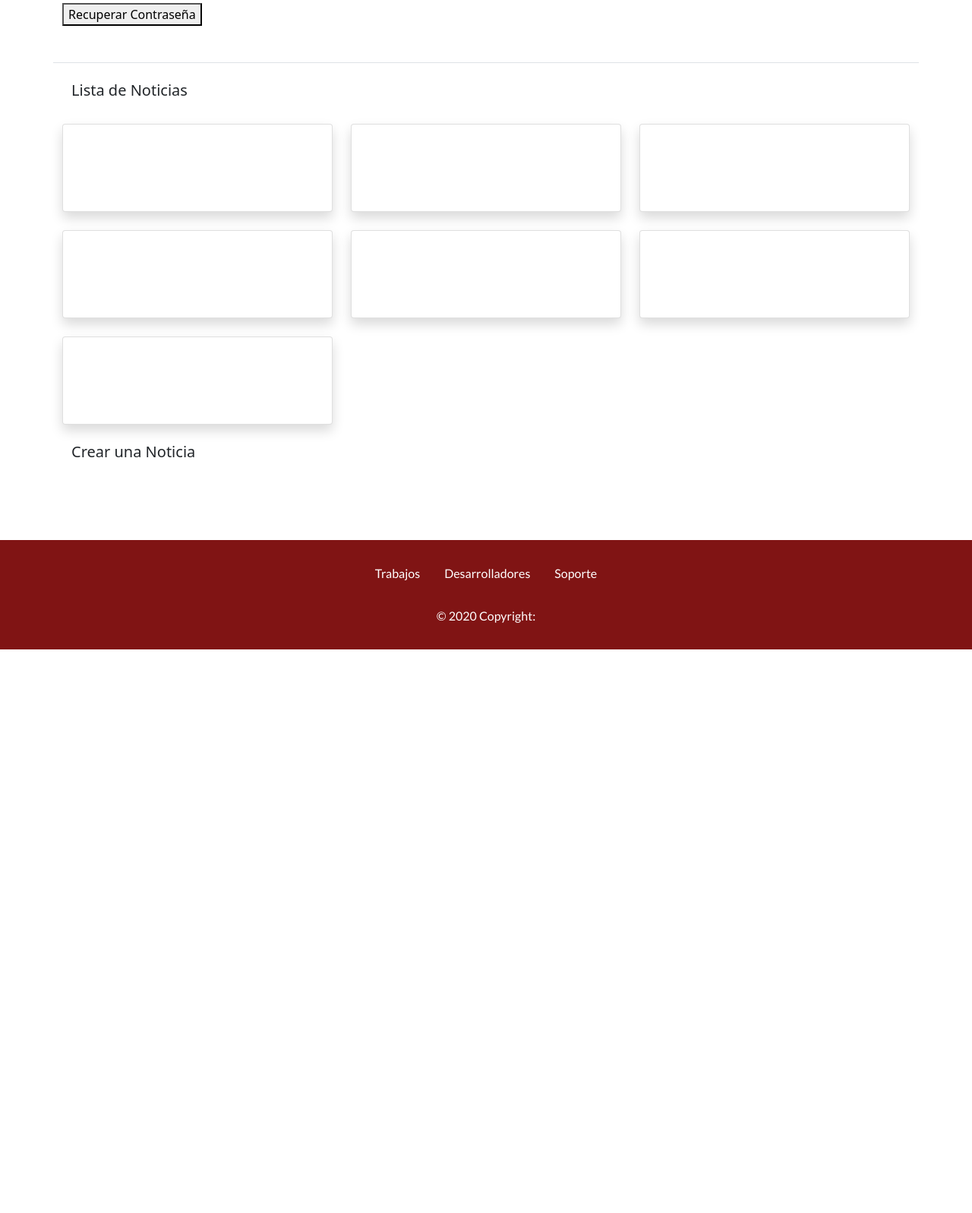
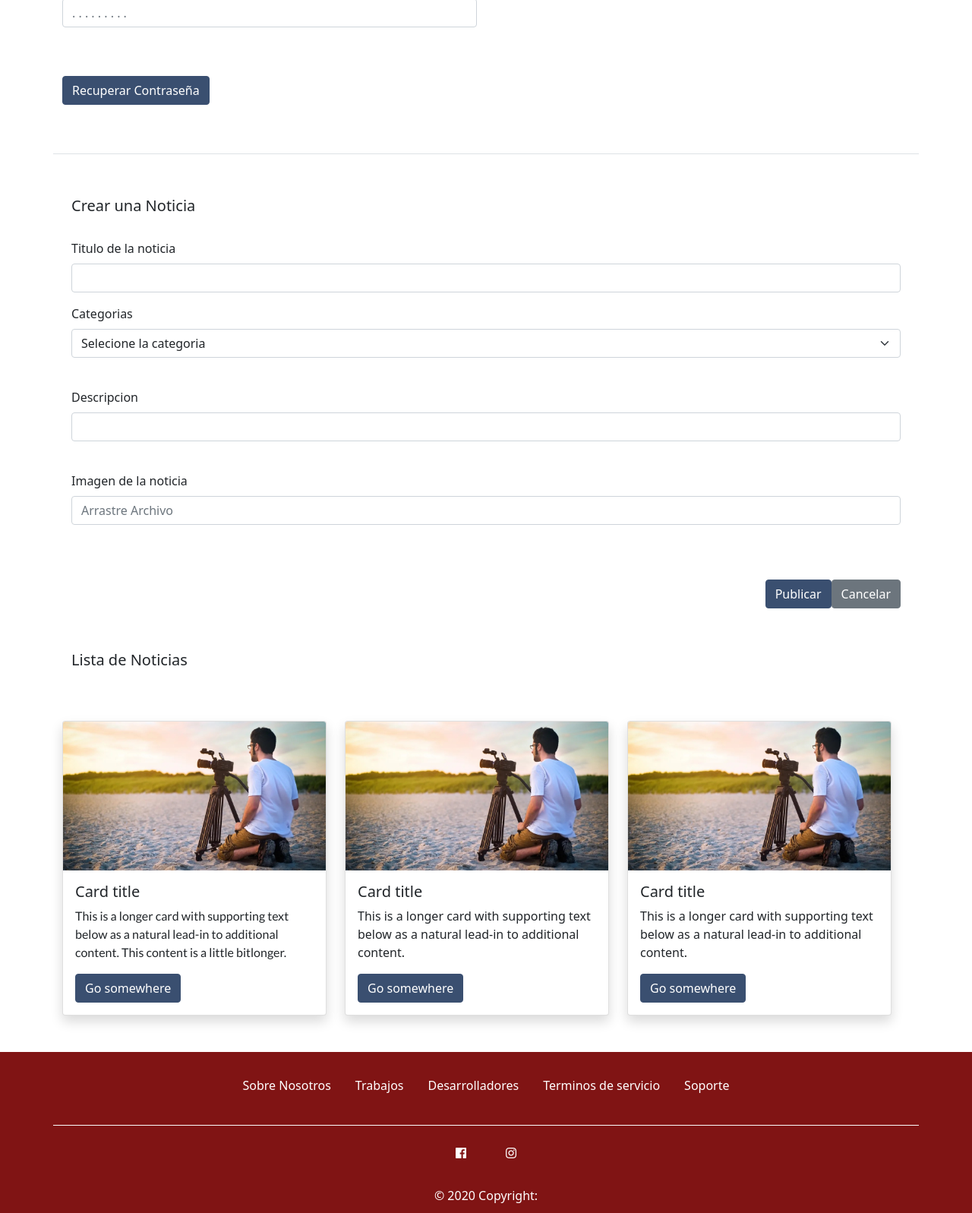
Before and after one commit to Cubero353/ProyectoNoticias, a website: page admin.html in a window 1280 px wide. Shown: the part 320-1917 px from the top of the page at 76% size. Before the commit the page ends 1175 px from the top, so only its background shows below. Drawn offline with nearby package versions, Linux system fonts and the light colour scheme.

Commit message:
cambios en admin

```diff
--- a/admin.html
+++ b/admin.html
@@ -28,43 +28,54 @@
 
 
 <body>
+    <div class="container-fluid">
+        <!-- Nav -->
+        <div class="row">
 
-    <!-- Nav -->
-    <div class="row">
+            <nav class="nav-1  navbar navbar-expand-lg navbar-light">
 
-        <nav class="nav-1  navbar navbar-expand-lg navbar-light">
+                <div class="m-4 container-fluid">
 
-            <div class="m-4 container-fluid">
+                    <a class="title-f navbar-brand text-white" href="#">EL ESPARTANO</a>
 
-                <a class="title-f navbar-brand text-white" href="index.html">EL ESPARTANO</a>
+                    <button class="navbar-toggler" type="button" data-bs-toggle="collapse" data-bs-target="#navbarSupportedContent" aria-controls="navbarSupportedContent" aria-expanded="false" aria-label="Toggle navigation">
 
-                <button class="navbar-toggler" type="button" data-bs-toggle="collapse" data-bs-target="#navbarSupportedContent" aria-controls="navbarSupportedContent" aria-expanded="false" aria-label="Toggle navigation">
-                    <span class="navbar-toggler-icon"></span>
-                </button>
+                        <span class="navbar-toggler-icon"></span>
 
-                <div class="collapse navbar-collapse" id="navbarSupportedContent">
+                    </button>
 
-                    <ul class="navbar-nav mb-lg-0">
+                    <div class="collapse navbar-collapse" id="navbarSupportedContent">
 
-                        <li class="  nav-item">
+                        <ul class="navbar-nav me-auto mb-2 mb-lg-0">
 
-                            <a class="nav-link active text-white nav-f" aria-current="page" href="index.html">Cerrar Sesión</a>
+                            <li class="nav-item">
 
-                        </li>
+                                <a class="nav-link active text-white" aria-current="page" href="#">Contacto</a>
 
-                    </ul>
+                            </li>
+
+                        </ul>
+
+                        <ul class="navbar-nav mb-lg-0">
+
+                            <li class="  nav-item">
+
+                                <a class="nav-link active text-white" aria-current="page" href="#">Cerrar secion</a>
+
+                            </li>
+
+                        </ul>
+
+                    </div>
 
                 </div>
 
-            </div>
+            </nav>
 
-        </nav>
+        </div>
+        <!-- Fin del Nav -->
 
-    </div>
-    <!-- Fin del Nav -->
-
-    <!-- Ingreso de administrador al sistema -->
-
+        <!-- Info.administrador -->
         <main class="container pb-5 border-bottom">
 
             <div class="row">
@@ -72,189 +83,127 @@
                 <div class="col">
 
                     <form>
+
                         <div class="mb-3 pt-5">
 
-                            <fieldset disabled>
-                                <label for="disabledTextInput" class="form-label nav-f">Nombre de la Cuenta</label>
-                                <input type="text" class="form-control" id="disabledTextInput"  placeholder="Ejemplo: Mauricio Rojas">
-                            </fieldset>
+                                <label for="disabledTextInput" class="form-label nav-f">Nombre de cuenta</label>
+                                <input type="text" class="form-control" id="disabledTextInput"  placeholder="Ejemplo: Pablo Mora">
 
                         </div>
 
-                        <div class="mb-3">
+                        <div class="mb-3 pt-5">
 
                             <label for="exampleInputPassword1" class="form-label nav-f" >Contraseña</label>
                             <input type="password" class="form-control" id="exampleInputPassword1"  placeholder=". . . . . . . . . ">
 
                         </div>
 
-                            <button type="submit" class="btn-card-f">Recuperar Contraseña</button>
+                        <div class="mb-3 pt-5">
+
+                            <button type="submit" class="btn btn-primary">Recuperar Contraseña</button>
+
+                        </div>
 
                     </form>
 
                 </div>
 
-                    <div class="col d-flex align-items-start justify-content-center">
-                    <img class="w-65 mt-5 border" src="./imgs/1468621304_870578_1468621692_noticia_normal.jpg" alt=".">
+                <div class="col d-flex pt-5 float-left">
+
+                    <img class="w-65 h-50" src="./imgs/02.jfif" alt=".">
 
                 </div>
 
             </div>
 
         </main>
-    <!-- Fin del Ingreso de administrador al sistema -->
+        <!-- Fin de la Info.administrador -->
+    </div>
+
+    <!-- Crear una nueva noticia -->
+    <div class="row">
+
+        <div class="col">
+
+            <div class="container pt-5">
+                <h5 class="nab-f-2 navbar text-dark"> Crear una Noticia </h5>
+            </div>
+
+        </div>
+
+        <!-- Nueva noticia -->
+        <form>
+
+                <!-- Título -->
+                <div class="text-dark container pt-3">
+
+                    <label for="titleNews" class="form-label"> Titulo de la noticia </label>
+
+                    <input type="text" class="form-control" id="titleNews">
+
+                </div>
+                <!-- Fin del Título -->
+
+                <!-- Categories -->
+                <div class="text-dark mb-4 container pt-3">
+
+                    <label for="categories" class="form-label"> Categorias </label>
+
+                    <select class="form-select" aria-label="Default select example">
+
+                        <option selected> Selecione la categoria</option>
+
+                        <option value="1"> Ciencia y tecnologia </option>
+                        <option value="2"> Deporte </option>
+                        <option value="3"> Entretenimiento </option>
+                        <option value="4"> Salud </option>
+
+                    </select>
+
+                </div>
+                <!-- Fin de las Categories -->
+
+                <!-- Description -->
+                <div class="text-dark mb-4 container pt-3">
+
+                    <label for="description" class="form-label"> Descripcion </label>
+
+                    <input type="text" class="form-control" id="description" />
+
+                </div>
+                <!-- Fin de la Description -->
+
+                <!-- Image -->
+                <div class="text-dark mb-4 container pt-3">
+
+                    <label for="image" class="form-label"> Imagen de la noticia </label>
+
+                    <input type="text" class="form-control" id="image" placeholder="Arrastre Archivo"/>
+
+                </div>
+                <!-- Fin de Image -->
+
+                <div class="container pt-5 ">
+
+                    <button type="submit" class="btn btn-secondary btn-block" style="float: right;"> Cancelar </button>
+
+                    <button type="submit" class="btn btn-primary btn-block" style="float: right;" data-bs-dismiss="modal"> Publicar </button>
+
+                </div>
+
+        </form>
+        <!-- Fin Nueva noticia -->
+
+    </div>
+    <!-- Fin de Crear una nueva noticia -->
 
     <!-- Lista de Noticias -->
     <div class="row">
 
         <div class="col">
 
-            <div class="container pt-3">
+            <div class="container pt-5">
                 <h5 class="nab-f-2 navbar text-dark">Lista de Noticias</h5>
-            </div>
-
-        </div>
-
-    </div>
-    <!-- Fin de la Lista de Noticias -->
-
-    <!-- Categories de la Lista -->
-    <div class="container">
-        <div class="pt-3 row row-cols-1 row-cols-md-3 g-4">
-
-            <div>
-
-                <button class="btn-outline-primary card shadow category-card img-dep" data-bs-toggle="button" autocomplete="off" aria-pressed="true">
-
-                    <div class="card-body text-white">
-
-                        <h5 class="card-title nab-f-2">Deporte</h5>
-                        <p class="card-text card-d-f">
-                            Noticias relacionadas al mundo del fútbol y otros deportes.
-                        </p>
-
-                    </div>
-
-                </button>
-
-            </div>
-
-            <div>
-
-                <button class="btn-outline-primary card shadow category-card img-ent" data-bs-toggle="button" autocomplete="off" aria-pressed="true">
-
-                    <div class="card-body text-white">
-
-                        <h5 class="card-title nab-f-2">Entretenimiento</h5>
-                        <p class="card-text card-d-f">
-                            Noticias relacionadas al cine, la televisión y la música.
-                        </p>
-
-                    </div>
-
-                </button>
-
-            </div>
-
-            <div>
-
-                <button class="btn-outline-secondary card shadow category-card img-fin" data-bs-toggle="button" aria-pressed="off">
-
-                    <div class="card-body text-white">
-
-                        <h5 class="card-title nab-f-2">Finanzas</h5>
-                        <p class="card-text card-d-f">
-                            Noticias en relación a movimientos de moneda y la bolsa.
-                        </p>
-
-                    </div>
-
-                </button>
-
-            </div>
-
-            <div>
-
-                <button class="btn-outline-secondary card shadow category-card img-pol" data-bs-toggle="button" aria-pressed="off">
-
-                    <div class="card-body text-white">
-
-                        <h5 class="card-title nab-f-2">Política</h5>
-                        <p class="card-text card-d-f">
-                            Noticias relacionadas al gobierno y movimientos políticos.
-                        </p>
-
-                    </div>
-
-                </button>
-
-            </div>
-
-            <div>
-
-                <button class="btn-outline-primary card shadow category-card img-sal" data-bs-toggle="button" autocomplete="off" aria-pressed="true">
-
-                    <div class="card-body text-white">
-
-                        <h5 class="card-title nab-f-2">Salud</h5>
-                        <p class="card-text card-d-f">
-                            Noticias relacionadas a la salud y la medicina.
-                        </p>
-
-                    </div>
-
-                </button>
-
-            </div>
-
-            <div>
-
-                <button class="btn-outline-primary card shadow category-card img-tec" data-bs-toggle="button" autocomplete="off" aria-pressed="true">
-
-                    <div class="card-body text-white">
-
-                        <h5 class="card-title nab-f-2">Tecnología</h5>
-                        <p class="card-text card-d-f">
-                            Noticias relacionadas a novedades teconológicas.
-                        </p>
-
-                    </div>
-
-                </button>
-
-            </div>
-
-            <div>
-
-                <button class="btn-outline-secondary card shadow category-card img-via" data-bs-toggle="button" aria-pressed="off">
-
-                    <div class="card-body text-white">
-
-                        <h5 class="card-title nab-f-2">Viajes</h5>
-                        <p class="card-text card-d-f">
-                            Noticias relacionadas al turismo y el extranjero.
-                        </p>
-
-                    </div>
-
-                </button>
-
-            </div>
-
-
-        </div>
-
-    </div>
-    <!-- Fin de las Categories de la Lista -->
-
-
-    <!-- Crear una nueva noticia -->
-    <div class="row">
-
-        <div class="col">
-
-            <div class="container pt-3">
-                <h5 class="nab-f-2 navbar text-dark">Crear una Noticia</h5>
             </div>
 
         </div>
@@ -262,107 +211,172 @@
     </div>
 
     <div class="container">
+        <div class="row">
 
-        <div class="row justify-content-center row-cols-1 row-cols-md-3">
+            <!-- cards -->
+            <div class="pt-1 pb-5 row row-cols-1 row-cols-md-3 g-4">
 
-            <ul class="navbar-nav mb-lg-0 pt-3">
-                <li>
-                    <a class="text-white btn-card-f" aria-current="page" href="#" data-bs-target="#modalCrearNoticia" data-bs-toggle="modal"> Crear Noticia</a>
-                </li>
-            </ul>
+                <div class="col-lg-4">
 
-        </div>
+                    <div class="card h-100 w-100 shadow">
 
-    </div>
+                        <img src="./imgs/01.jfif" class="card-img-top" alt="..." />
 
+                        <div class="card-body">
 
-    <!-- Fin de Crear una nueva noticia -->
+                            <h5 class="card-title">Card title</h5>
 
-    <!-- Modal Crear Noticia -->
+                            <p class="card-d-f card-text">This is a longer card with supporting text below as a natural lead-in to additional content. This content is a little bitlonger.</p>
 
-    <div class="modal fade" id="modalCrearNoticia" tabindex="-1" aria-labelledby="exampleModal" aria-hidden="true">
+                            <div class="">
 
-        <div class="modal-dialog ">
+                                <a href="#" class=" btn-primary btn">Go somewhere</a>
 
-            <div class="modal-content ">
+                            </div>
 
-                <div class="modal-header">
+                        </div>
 
-                    <h5 class="modal-title nab-f-2" id="exampleModalLabel"> Crear nueva noticia </h5>
-                    <button type="button" class="btn-close text-white" data-bs-dismiss="modal" aria-label="Close"></button>
+                    </div>
 
                 </div>
 
-                <div class="modal-body">
+                <div class="col-lg-4">
 
-                    <form>
+                    <div class="card h-100 w-100 shadow">
 
-                        <!-- Título -->
-                        <div class="form-outline mb-4">
+                        <img src="./imgs/01.jfif" class="card-img-top" alt="..." />
 
-                            <label class="form-label nav-f" for="exampleTitle1"> Título</label>
+                        <div class="card-body">
 
-                            <input type="text" id="exampleTitle1" class="form-control" />
+                            <h5 class="card-title">Card title</h5>
+
+                            <p class="card-text">
+                                This is a longer card with supporting text below as a natural
+                                lead-in to additional content.
+                            </p>
+
+                            <div class="">
+
+                                <a href="#" class="btn btn-primary mt-auto">Go somewhere</a>
+
+                            </div>
 
                         </div>
-                        <!-- Fin del Título -->
 
-                        <!-- Description -->
-                        <div class="form-outline mb-4">
+                    </div>
 
-                            <label class="form-label nav-f" for="exampleDescription1"> Descripción</label>
+                </div>
 
-                            <input type="text" id="exampleDescription1" class="form-control" />
+                <div class="col-lg-4">
+
+                    <div class="card h-100 w-100 shadow">
+
+                        <img src="./imgs/01.jfif" class="card-img-top" alt="..." />
+
+                        <div class="card-body">
+
+                            <h5 class="card-title">Card title</h5>
+
+                            <p class="card-text">
+                                This is a longer card with supporting text below as a natural
+                                lead-in to additional content.
+                            </p>
+
+                            <div class="">
+
+                                <a href="#" class="btn btn-primary mt-auto">Go somewhere</a>
+
+                            </div>
 
                         </div>
-                        <!-- Fin de la Description -->
 
-                        <!-- Image -->
-                        <div class="form-outline mb-4">
-
-                            <label class="form-label nav-f" for="exampleImage1"> Agregue una imagen</label>
-
-                            <input type="image" id="exampleImage1" class="form-control" />
-
-                        </div>
-                        <!-- Fin de Image -->
-
-                        <button type="submit" class="btn btn-primary btn-block" data-bs-dismiss="modal">Cerrar</button>
-
-                        <button type="submit" class="btn btn-primary btn-block"> Subir Noticia </button>
-
-                    </form>
+                    </div>
 
                 </div>
 
             </div>
 
+            <button class="carousel-control-prev" type="button" data-bs-target="#carouselExampleDark" data-bs-slide="prev">
+
+                <span class="carousel-control-prev-icon" aria-hidden="true"></span>
+
+                <span class="visually-hidden">Previous</span>
+
+            </button>
+
+            <button class="carousel-control-next" type="button" data-bs-target="#carouselExampleDark" data-bs-slide="next">
+                <span class="carousel-control-next-icon" aria-hidden="true"></span>
+
+                <span class="visually-hidden">Next</span>
+
+            </button>
+
         </div>
 
     </div>
-    <!-- Fin del Modal Crear Noticias -->
+    <!-- Fin de la Lista de Noticias -->
 
 
     <!-- Footer Admin -->
-    <footer class="text-center text-white w-100 mt-5" style="background-color: #801414">
+    <footer class="text-center text-white" style="background-color: #801414">
+
         <ul class="nav justify-content-center pt-4">
 
             <li class="nav-item">
-                <a class="card-d-f nav-link text-white" href="#">Trabajos</a>
-            </li>
-            <li class="nav-item">
-                <a class="card-d-f nav-link text-white" href="#">Desarrolladores</a>
+
+                <a class="nav-link active text-white" aria-current="page" href="#">Sobre Nosotros</a>
+
             </li>
 
             <li class="nav-item">
-                <a class="card-d-f nav-link text-white" href="#">Soporte</a>
+
+                <a class="nav-link text-white" href="#">Trabajos</a>
+
             </li>
+
+            <li class="nav-item">
+
+                <a class="nav-link text-white" href="#">Desarrolladores</a>
+
+            </li>
+
+            <li class="nav-item">
+
+                <a class="nav-link text-white" href="#">Terminos de servicio</a>
+
+            </li>
+
+            <li class="nav-item">
+
+                <a class="nav-link text-white" href="#">Soporte</a>
+
+            </li>
+
         </ul>
+
+        <div class="container border_bottom1"></div>
+
+        <div class="pt-4">
+
+            <section class="  mb-2">
+
+                <!-- Facebook -->
+                <i class="me-4 ms-4 fab fa-facebook fa-xl"></i>
+
+                <!-- Instagram -->
+                <i class="ms-4 me-4 fab fa-instagram"></i>
+
+            </section>
+
+        </div>
 
         <!-- Copyright -->
         <div class="text-center text-dark pt-3 pb-4">
-            <a class="card-d-f nav-link text-white" href="#">© 2020 Copyright:</a>
+
+            <a class="nav-link text-white" href="#">© 2020 Copyright:</a>
+
         </div>
+
     </footer>
      <!-- Fin del Footer Admin -->
 
```
